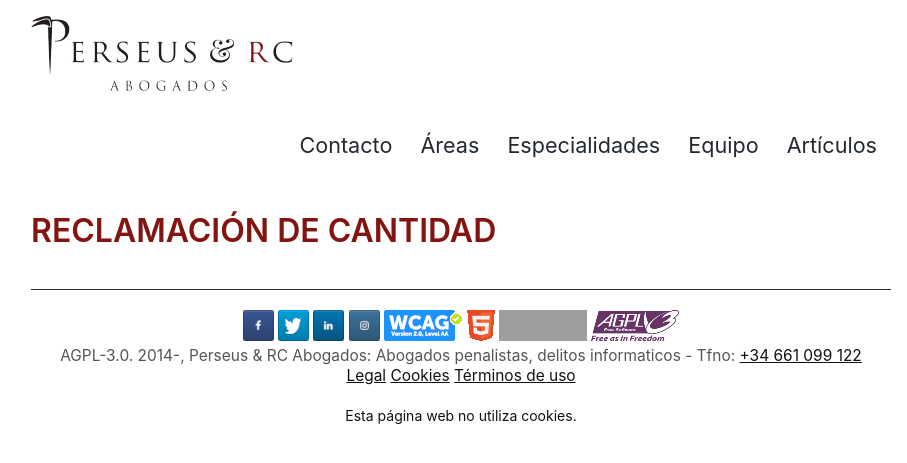
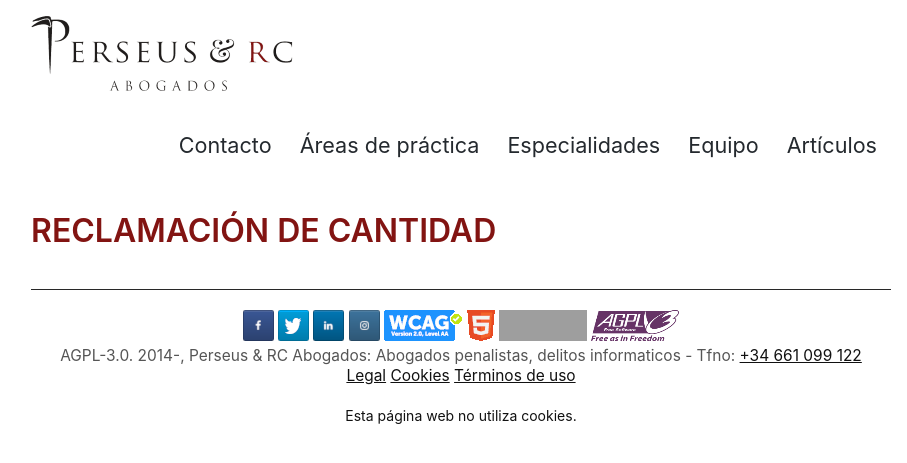
Before and after one commit to streaming10/perseusnew, a Jekyll site: the page built from reclamacion-de-cantidad.md, in a window 1280 px wide. Shown: the top 463 px of the page, without its empty margins (159-1066 px from the left). Built offline with Jekyll 4.4.1, drawn with Linux system fonts in a browser that asks for light colours; our own code applies the rules of GitHub Pages for plain Markdown files; grey boxes are pictures that could not be loaded.

Commit message:
Update default.html

```diff
--- a/_layouts/default.html
+++ b/_layouts/default.html
@@ -82,7 +82,7 @@
 			<a title="Aviso legal" href="/legal">Aviso legal</a>
 
 </div></li>
-		<li class="dropdown"><a title="Áreas" href="/areas">Áreas</a><div class="dropdown-content">
+		<li class="dropdown"><a title="Áreas de práctica" href="/areas-de-practica">Áreas de práctica</a><div class="dropdown-content">
 </div></li>
 		<li class="dropdown"><a title="Especialidades" href="/especialidades">Especialidades</a><div class="dropdown-content">
 </div></li>
```
